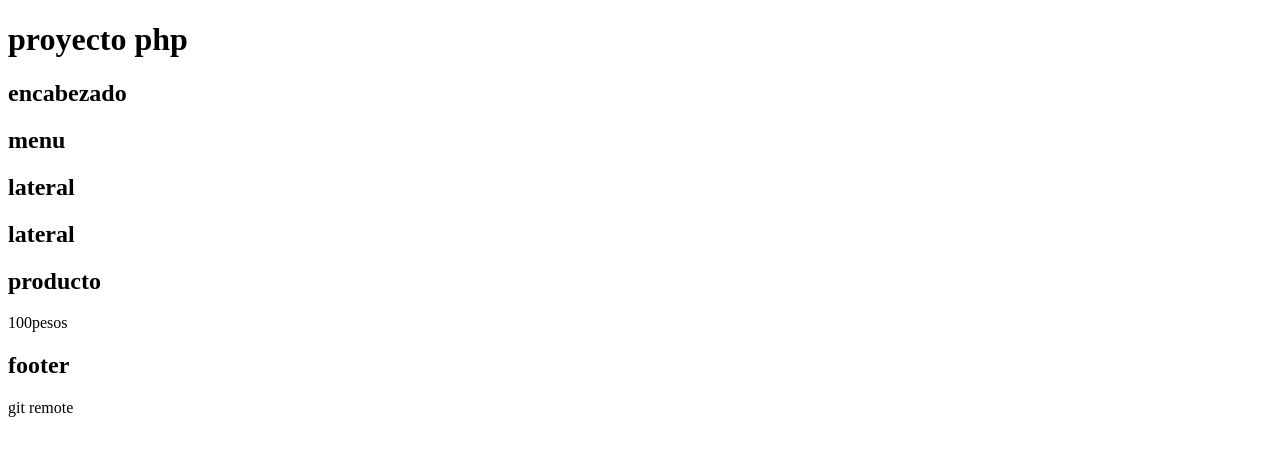
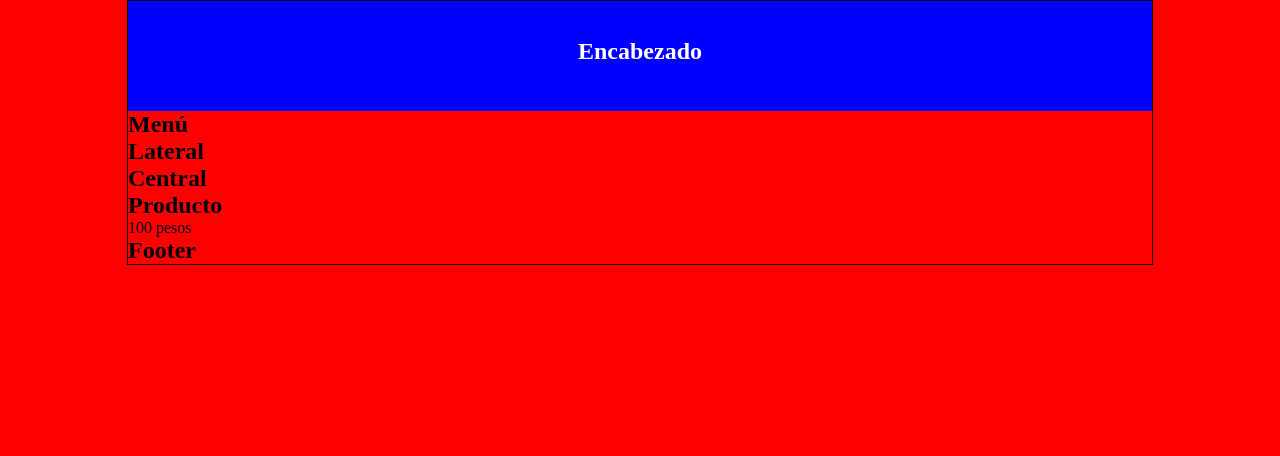
Before and after one commit to JuanDiego2007/pruebaphp, a plain HTML site: page index.html in a window 1280 px wide. Drawn offline with Linux system fonts and the light colour scheme.

Commit message:
actualizacion index de la aplicacion css

```diff
--- a/index.html
+++ b/index.html
@@ -4,38 +4,37 @@
 <head>
     <meta charset="UTF-8">
     <meta name="viewport" content="width=device-width, initial-scale=1.0">
-    <title>proyecto php</title>
+    <link rel="stylesheet" href="style.css">
+    <title>Proyecto PHP</title>
 </head>
 
 <body>
-    <h1>proyecto php</h1>
-
     <div id="container">
         <header id="header">
-            <h2> encabezado</h2>
+            <h2>Encabezado</h2>
         </header>
 
-        <nav id="menu"> </nav>
-        <h2>menu</h2>
+        <nav id="menu">
+            <h2>Menú</h2>
         </nav>
 
         <div id="content">
-            <anside id="lateral">
-                <h2>lateral</h2>
-            </anside>
+            <aside id="lateral">
+                <h2>Lateral</h2>
+            </aside>
             <div id="central">
-                <h2>lateral</h2>
+                <h2>Central</h2>
                 <div class="product">
-                    <h2>producto</h2>
-                    <p>
-                        100pesos
-                    </p>
+                    <h2>Producto</h2>
+                    <p>100 pesos</p>
                 </div>
             </div>
         </div>
+
         <footer id="footer">
-            <h2>footer</h2>
+            <h2>Footer</h2>
         </footer>
+    </div>
 </body>
 
-</html>git remote
+</html>
--- /dev/null
+++ b/style.css
@@ -0,0 +1,22 @@
+* {
+    margin: 0px;
+    padding: 0px;
+}
+
+body {
+    background-color: red;
+}
+
+#container {
+    width: 80%;
+    margin: 0px auto;
+    border: 1px solid black;
+}
+
+#header {
+    height: 110px;
+    background-color: blue;
+    color: white;
+    text-align: center;
+    line-height: 100px;
+}
```
